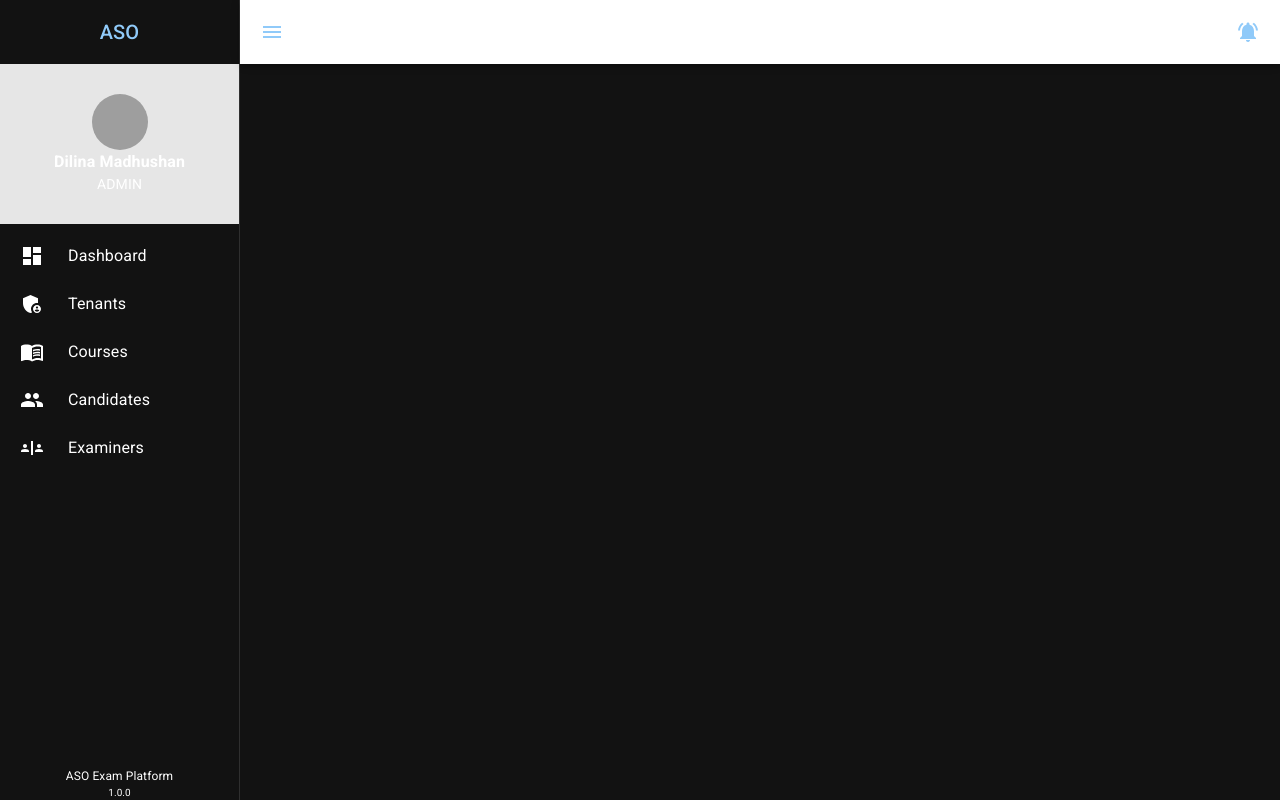
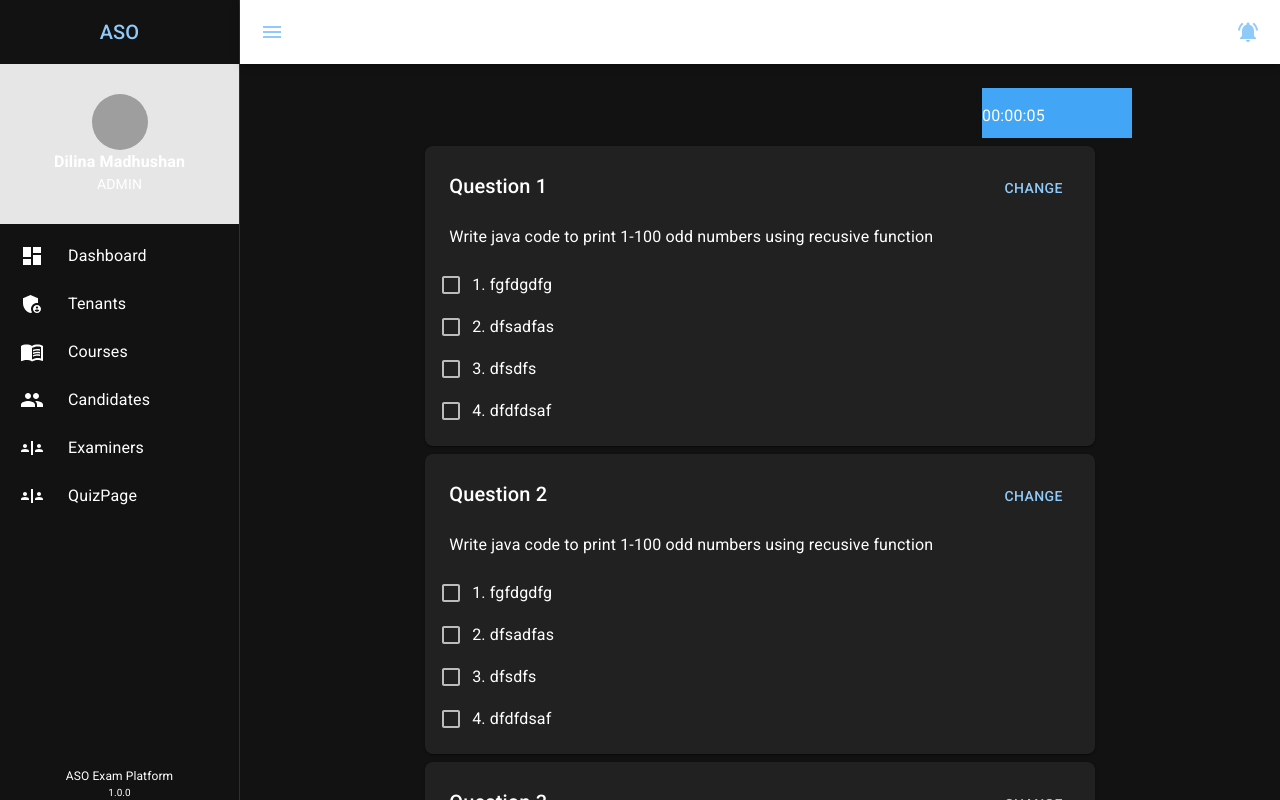
Before and after one commit to dilinam/aso-frontend, a React (Create React App) app: page /quizPage in a window 1280 px wide. Shown: the top 800 px of the page. Built offline with nearby package versions, Linux system fonts and the light colour scheme; grey boxes are pictures that could not be loaded.

Commit message:
add countdowntimer to quiz comp

```diff
--- /dev/null
+++ b/src/components/CountdownTimer/index.js
@@ -0,0 +1,50 @@
+
+import React, { useState, useEffect, useRef } from "react";
+import Box from "@mui/material/Box";
+
+const CountdownTimer = () => {
+    const [remainingTime, setRemainingTime] = useState(0);
+    const timerId = useRef();
+
+    useEffect(()=>{
+        timerId.current = setInterval(() => {
+      setRemainingTime((prev) => prev + 1);
+    }, 1000);
+    },[])
+
+    var value = 10 - remainingTime;
+    if(value == 0){
+        clearInterval(timerId.current)
+    }
+    const converter = (val) =>{
+
+        var min = ("0" + (Math.floor(val / 60) % 60)).slice(-2);
+        var hour = ("0" + Math.floor(val /3600)% 24).slice(-2);
+        var sec = ("0" + (val % 60)).slice(-2);
+        return hour + ":"+ min + ":" + sec;
+    }
+
+
+  return (
+    <div>
+      <Box
+        sx={{
+          width: 150,
+          height: 50,
+          float: "right",
+          alignItems:"center",
+          marginLeft : 100,
+          backgroundColor: "primary.dark",
+          "&:hover": {
+            backgroundColor: "primary.dark",
+            opacity: [0.9, 0.8, 0.7],
+          },
+        }}
+      >
+        <p>{converter(value)}</p>
+      </Box>
+    </div>
+  );
+};
+
+export default CountdownTimer;
--- /dev/null
+++ b/src/components/QuizBox/index.js
@@ -0,0 +1,203 @@
+import * as React from "react";
+import Box from "@mui/material/Box";
+import ToggleButton from "@mui/material/ToggleButton";
+import ToggleButtonGroup from "@mui/material/ToggleButtonGroup";
+import CheckBoxIcon from "@mui/icons-material/CheckBox";
+import RadioButtonCheckedIcon from "@mui/icons-material/RadioButtonChecked";
+import Typography from "@mui/material/Typography";
+import Checkbox from "@mui/material/Checkbox";
+import FormGroup from "@mui/material/FormGroup";
+import FormControlLabel from "@mui/material/FormControlLabel";
+import Radio from "@mui/material/Radio";
+import RadioGroup from "@mui/material/RadioGroup";
+import FormControl from "@mui/material/FormControl";
+import Button from "@mui/material/Button";
+import Modal from "@mui/material/Modal";
+import TextField from "@mui/material/TextField";
+
+const QuizBox = ({ quizNumber, question, answers }) => {
+  const [decision, setDecision] = React.useState("check");
+  const [editQuiz, setEditQuiz] = React.useState(question);
+  const [newQuiz, setNewQuiz] = React.useState(question);
+  const [open, setOpen] = React.useState(false);
+
+  const handleOpen = () => setOpen(true);
+  const handleClose = () => setOpen(false);
+
+  const quizChange = (e) => {
+    setEditQuiz(e.target.value);
+    console.log(e.target.value);
+  };
+
+  const newQuizSet = () => {
+    setOpen(false);
+    setNewQuiz(editQuiz);
+  };
+
+  const style = {
+    position: "absolute",
+    top: "50%",
+    left: "50%",
+    transform: "translate(-50%, -50%)",
+    width: "40%",
+    height: "75%",
+    bgcolor: "background.paper",
+    border: "2px solid #000",
+    boxShadow: 24,
+    p: 4,
+  };
+
+  const Checkboxes = () => {
+    return (
+      <FormGroup>
+        {answers.map((answer, value = 1) => {
+          value = value + 1;
+          return (
+            <FormControlLabel
+              value={value}
+              control={<Checkbox />}
+              label={value + ". " + answer}
+            />
+          );
+        })}
+      </FormGroup>
+    );
+  };
+
+  const RadioButtonsGroup = () => {
+    return (
+      <FormControl>
+        <RadioGroup
+          aria-labelledby="demo-radio-buttons-group-label"
+          name="radio-buttons-group"
+        >
+          {answers.map((answer, value = 1) => {
+            value = value + 1;
+            return (
+              <FormControlLabel
+                value={value + 1}
+                control={<Radio />}
+                label={value + ". " + answer}
+              />
+            );
+          })}
+        </RadioGroup>
+      </FormControl>
+    );
+  };
+
+  const handleChange = () => {
+    if (decision === "check") {
+      console.log("radio");
+      setDecision("radio");
+    } else {
+      console.log("check");
+      setDecision("check");
+    }
+  };
+
+  return (
+    <Box
+      sx={{
+        width: "90%",
+        height: 300,
+        backgroundColor: "#212121",
+        color: "#fff",
+        mx: "auto",
+        borderRadius: 2,
+        boxShadow: 1,
+        p: 2,
+      }}
+    >
+      <Box
+        sx={{
+          display: "flex",
+          p: 1,
+          justifyContent: "space-between",
+        }}
+      >
+        <Typography variant="h6">Question {quizNumber} </Typography>
+
+        <Box>
+          <Button onClick={handleOpen}>Change</Button>
+        </Box>
+      </Box>
+
+      <Typography
+        variant="subtitle1"
+        gutterBottom
+        component="div"
+        sx={{ p: 1 }}
+      >
+        {newQuiz}
+      </Typography>
+      {decision === "radio" ? <RadioButtonsGroup /> : <Checkboxes />}
+
+      <Modal
+        open={open}
+        onClose={handleClose}
+        aria-labelledby="modal-modal-title"
+        aria-describedby="modal-modal-description"
+      >
+        <Box sx={style}>
+          <form noValidate autoComplete="off">
+            <TextField
+              sx={{ m: 1 }}
+              fullWidth
+              label={"Question " + quizNumber}
+              id="fullWidth"
+              variant="outlined"
+              onChange={quizChange}
+              multiline
+              focused
+              value={editQuiz}
+            />
+            {answers.map((answer) => {
+              return (
+                <TextField
+                  sx={{ m: 1 }}
+                  fullWidth
+                  label="Answer"
+                  id="fullWidth"
+                  variant="outlined"
+                  multiline
+                  focused
+                  value={answer}
+                />
+              );
+            })}
+          </form>
+          <br></br>
+          <ToggleButtonGroup
+            color="success"
+            size="small"
+            value={decision}
+            exclusive
+            onChange={handleChange}
+          >
+            <ToggleButton value="radio">
+              <RadioButtonCheckedIcon fontSize="small" />
+            </ToggleButton>
+            <ToggleButton value="check">
+              <CheckBoxIcon fontSize="small" />
+            </ToggleButton>
+          </ToggleButtonGroup>
+
+          <Button
+            sx={{ m: 2 }}
+            onClick={() => {
+              setEditQuiz(question);
+            }}
+          >
+            Reset
+          </Button>
+          <Button variant="contained" color="success" onClick={newQuizSet}>
+            Ok
+          </Button>
+        </Box>
+      </Modal>
+    </Box>
+  );
+};
+
+export default QuizBox;
--- /dev/null
+++ b/src/pages/QuizPage/index.js
@@ -0,0 +1,51 @@
+import * as React from "react";
+import QuizBox from "../../components/QuizBox";
+import Box from "@mui/material/Box";
+import Stack from "@mui/material/Stack";
+import CountdownTimer from "../../components/CountdownTimer";
+
+const QuizPage = () => {
+  const questions = [
+    {
+      quizNumber: 1,
+      question:
+        "Write java code to print 1-100 odd numbers using recusive function",
+      answers: ["fgfdgdfg", "dfsadfas", "dfsdfs", "dfdfdsaf"],
+    },
+    {
+      quizNumber: 2,
+      question:
+        "Write java code to print 1-100 odd numbers using recusive function",
+      answers: ["fgfdgdfg", "dfsadfas", "dfsdfs", "dfdfdsaf"],
+    },
+    {
+      quizNumber: 3,
+      question:
+        "Write java code to print 1-100 odd numbers using recusive function",
+      answers: ["fgfdgdfg", "dfsadfas", "dfsdfs", "dfdfdsaf"],
+    },
+    {
+      quizNumber: 4,
+      question:
+        "Write java code to print 1-100 odd numbers using recusive function",
+      answers: ["fgfdgdfg", "dfsadfas", "dfsdfs", "dfdfdsaf"],
+    },
+  ];
+  return (
+    <Box sx={{ width: "75%", margin: "auto" }}>
+      <Stack spacing={1} justifyContent="center">
+        <CountdownTimer/>
+        {questions.map((q) => {
+          return (
+            <Box>
+              {" "}
+              <QuizBox {...q} />
+            </Box>
+          );
+        })}
+      </Stack>
+    </Box>
+  );
+};
+
+export default QuizPage;
--- a/src/routes/config.js
+++ b/src/routes/config.js
@@ -4,6 +4,7 @@ import Tenants from "../pages/Tenants";
 import Courses from '../pages/Courses'
 import Candidates from '../pages/Candidates';
 import Examiners from '../pages/Examiners';
+import QuizPage from '../pages/QuizPage';
 
 const ROUTES = [
   {
@@ -41,6 +42,13 @@ const ROUTES = [
     element: <Examiners />,
     icon: <SafetyDivider />,
   },
+  {
+    id: 6,
+    label: "QuizPage",
+    path: "/quizPage",
+    element: <QuizPage />,
+    icon: <SafetyDivider />,
+  },
 ];
 
 export default ROUTES;
```
